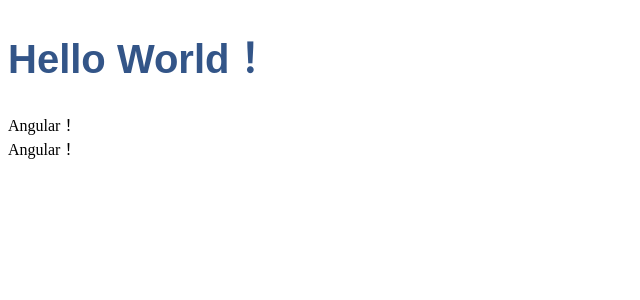
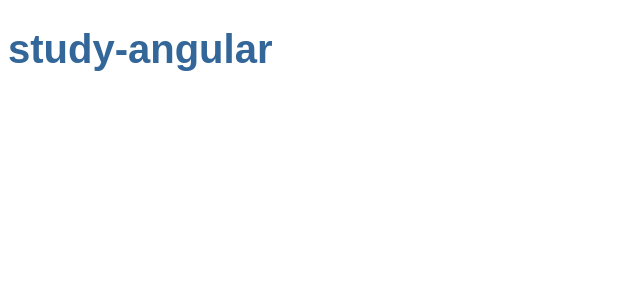
Before and after one commit to nagi125/study-angular, an Angular app: page / in a window 1280 px wide. Shown: the top 300 px of the page, without its empty margins (0-640 px from the left). Built offline with nearby package versions, Linux system fonts and the light colour scheme.

Commit message:
fix: 名簿アプリ用に調整

```diff
--- a/src/app/app.component.html
+++ b/src/app/app.component.html
@@ -1,4 +1,4 @@
 <h1>{{ title }}</h1>
 
-<div *ngIf="sampleStr === 'angular'">Angular！</div>
-<div *ngIf="isAngular">Angular！</div>
+<!--<div *ngIf="sampleStr === 'angular'">Angular！</div>-->
+<!--<div *ngIf="isAngular">Angular！</div>-->
--- a/src/app/app.component.scss
+++ b/src/app/app.component.scss
@@ -1,5 +1,24 @@
 h1 {
-  color: #358;
+  color: #369;
   font-family: Arial, Helvetica, sans-serif;
   font-size: 250%;
 }
+
+h2, h3 {
+  color: #444;
+  font-family: Arial, Helvetica, sans-serif;
+  font-weight: lighter;
+}
+
+body {
+  margin: 2em;
+}
+
+body, input[type="text"], button {
+  color: #333;
+  font-family: Cambria, Georgia;
+}
+
+* {
+  font-family: Arial, Helvetica, sans-serif;
+}
--- a/src/app/app.component.ts
+++ b/src/app/app.component.ts
@@ -7,7 +7,7 @@ import { Component } from '@angular/core';
 })
 
 export class AppComponent {
-  title = 'Hello World！';
+  title = 'study-angular';
   isAngular = true;
   sampleStr = 'angular';
 }
```
